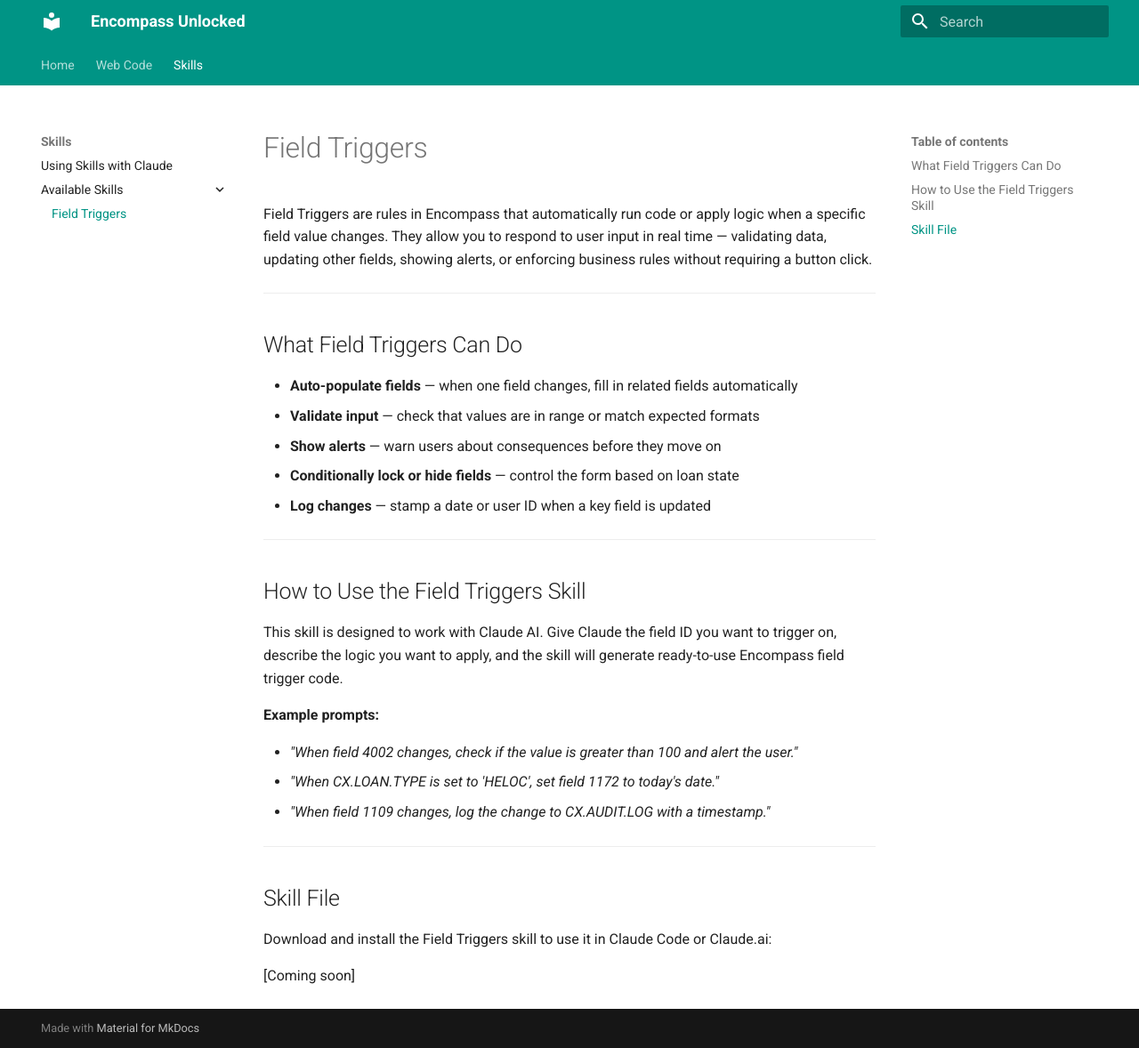
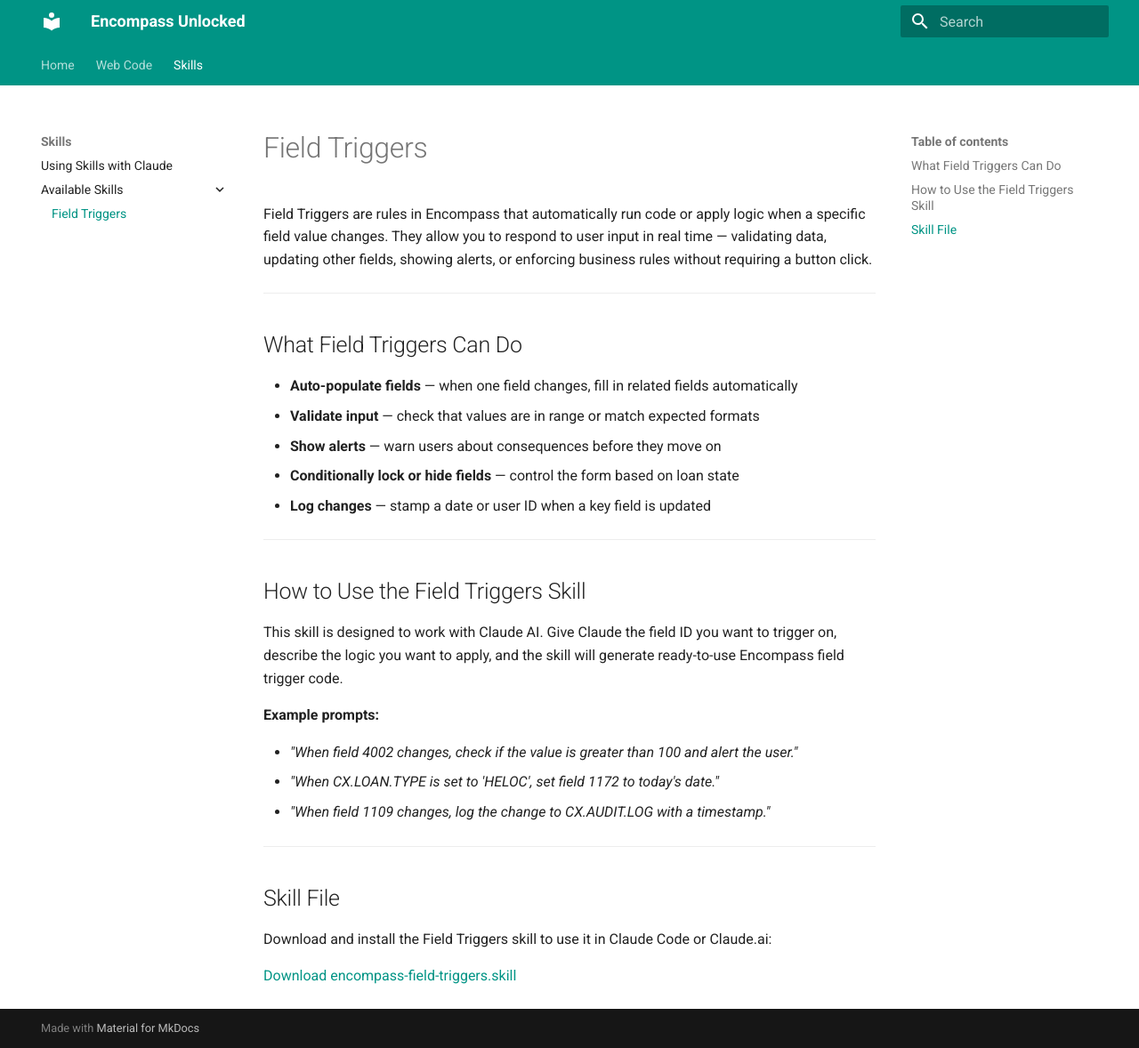
Before and after one commit to EncompassUnlocked/Encompass-code, an MkDocs documentation site: the page built from docs/skills/field-triggers.md, in a window 1280 px wide and 1178 px high. Shown: the whole window at 89% size. Built offline with MkDocs 1.6.1 and Material for MkDocs 9.7.7, drawn with Linux system fonts in a browser that asks for light colours.

Commit message:
Add Field Triggers skill file and update download link
Co-Authored-By: Claude Sonnet 4.6 <noreply@anthropic.com>

```diff
--- a/docs/skills/field-triggers.md
+++ b/docs/skills/field-triggers.md
@@ -35,4 +35,4 @@ ready-to-use Encompass field trigger code.
 
 Download and install the Field Triggers skill to use it in Claude Code or Claude.ai:
 
-[Coming soon]
+[Download encompass-field-triggers.skill](../skills/encompass-field-triggers.skill)
```
Also changed, not shown: 1 other file.
